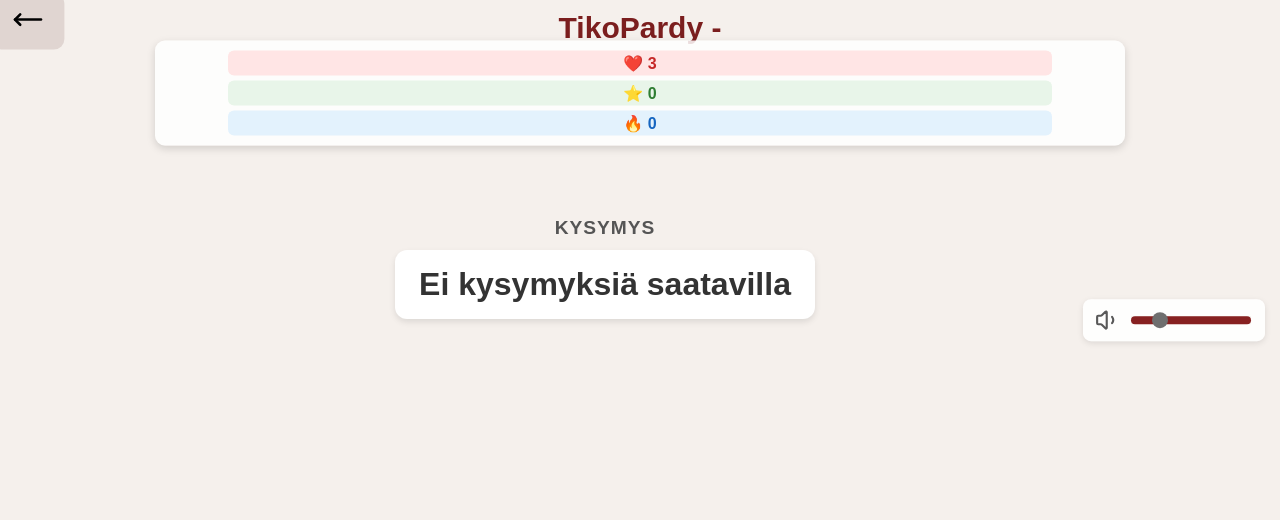
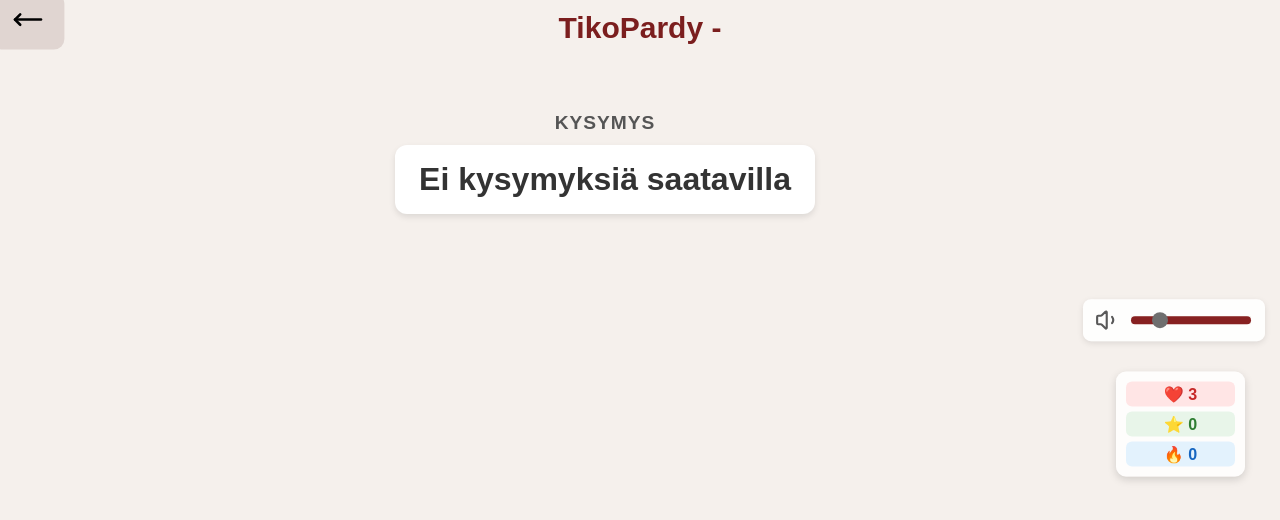
Before and after one commit to jamktiko/tikoPardy, a SvelteKit app in the folder tikoPardy/: page /game in a window 1280 px wide. Shown: the top 520 px of the page. Built offline with nearby package versions, Linux system fonts and the light colour scheme; a web font is replaced by a local one.

Commit message:
Tyylikorjaus pt3

```diff
--- a/tikoPardy/src/routes/game/+page.svelte
+++ b/tikoPardy/src/routes/game/+page.svelte
@@ -350,6 +350,8 @@
 }
 
 	.game-info-side {
+		position: fixed;
+		top: 53%;
 		right: 35px; /* Match the slider's right value */
 		transform: translateY(-50%);
 		display: flex;
```
